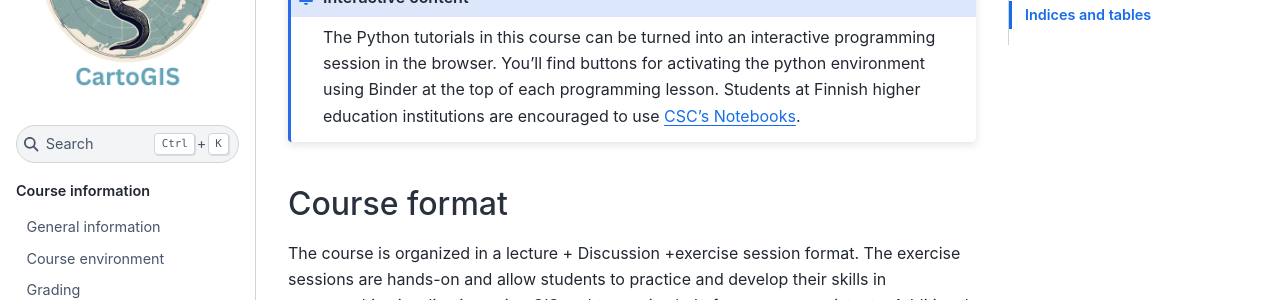
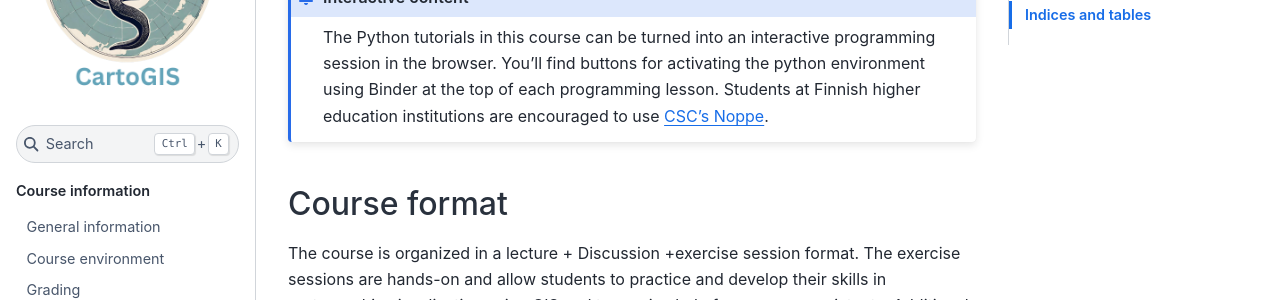
Before and after one commit to Carto-gis/site, a Sphinx documentation site: the page built from docs/index.rst, in a window 1280 px wide and 900 px high, scrolled down 1151 px. Shown: the part 154-454 px from the top of the window. Built offline with Sphinx 7.4.7 and the Sphinx Book theme 1.1.4, drawn with Linux system fonts in a browser that asks for light colours.

Commit message:
course info fixes

```diff
--- a/docs/index.rst
+++ b/docs/index.rst
@@ -40,7 +40,7 @@ After the course, the student is able to
 
 .. admonition:: Interactive content
 
-      The Python tutorials in this course can be turned into an interactive programming session in the browser. You’ll find buttons for activating the python environment using Binder at the top of each programming lesson. Students at Finnish higher education institutions are encouraged to use `CSC’s Notebooks <https://notebooks.csc.fi/>`__.
+      The Python tutorials in this course can be turned into an interactive programming session in the browser. You’ll find buttons for activating the python environment using Binder at the top of each programming lesson. Students at Finnish higher education institutions are encouraged to use `CSC’s Noppe <https://noppe.csc.fi/>`__.
 
 
 
```
Also changed, not shown: docs/course-info/general-info.ipynb.
